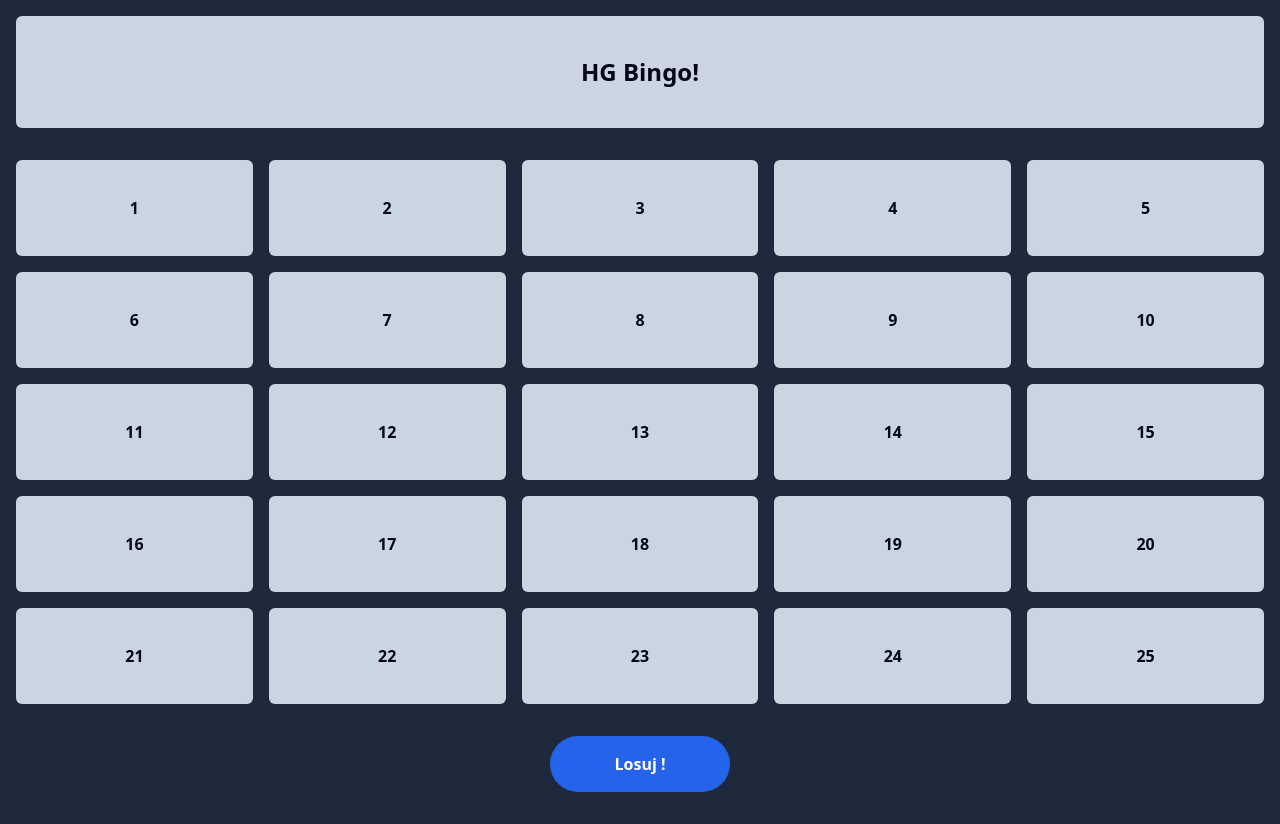
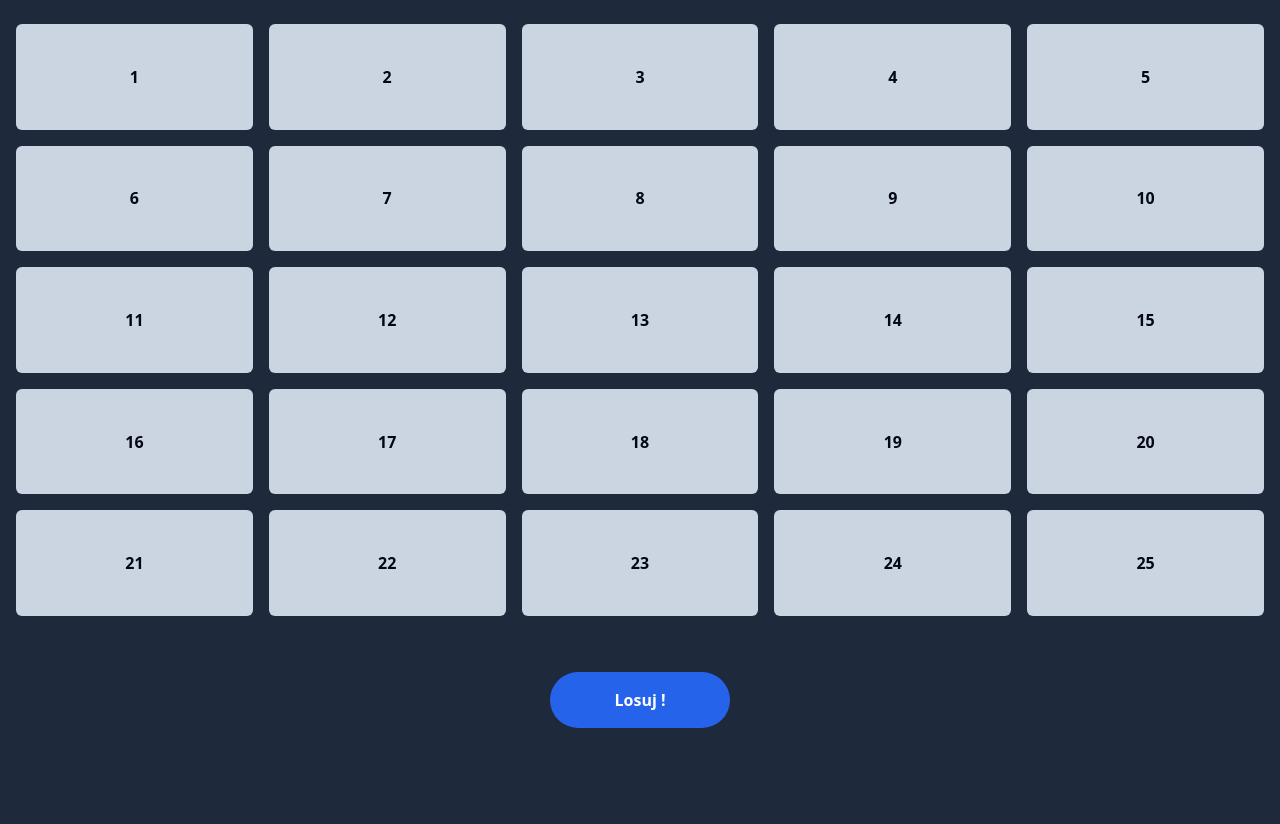
Before and after one commit to battis124/hellgate-bingo, a React (Create React App) app: page / in a window 1280 px wide. After the commit the page ends 800 px from the top, so only its background shows below. Built offline with nearby package versions, Linux system fonts and the light colour scheme.

Commit message:
header hidden

```diff
--- a/src/App.js
+++ b/src/App.js
@@ -53,18 +53,18 @@ function App() {
 
   return (
     <div className="flex h-screen columns-1 flex-col">
-      <div className="container mx-auto my-auto px-1 py-4 md:px-4">
+      {/* <div className="container mx-auto my-auto px-1 py-4 md:px-4">
         <div className="rounded bg-slate-300  p-6 text-center font-bold text-slate-950  sm:rounded-md sm:text-lg md:p-10 lg:text-2xl">
           HG Bingo!
         </div>
-      </div>
+      </div> */}
       <Board
         squares={squares}
         setSquares={setSquares}
         gameStatus={gameStatus}
         setGameStatus={setGameStatus}
       />
-      <div className="container mx-auto my-auto px-4 py-8 text-center">
+      <div className="container mx-auto py-8 text-center md:h-1/5">
         <button
           onClick={handleResetGameClick}
           className="rounded-full bg-blue-600 px-16 py-4 text-sm font-bold text-white transition hover:bg-blue-500 md:text-base"
--- a/src/components/Board.js
+++ b/src/components/Board.js
@@ -51,7 +51,7 @@ function Board({ squares, setSquares, gameStatus, setGameStatus }) {
 
   return (
     <div className="flex md:grow">
-      <div className="container mx-auto my-auto grid h-full max-h-[40rem] auto-rows-fr grid-cols-5 gap-1 px-1 pt-4 sm:gap-2 md:max-h-[50rem] md:gap-3 md:px-4 lg:gap-4 xl:max-h-[55rem]">
+      <div className="container mx-auto my-auto grid h-full max-h-[40rem] auto-rows-fr grid-cols-5 gap-1 px-1 py-6 sm:gap-2 md:max-h-[50rem] md:gap-3 md:px-4 lg:gap-4 xl:max-h-[55rem]">
         {squares.map((square) => (
           <Square
             key={square.id}
```
